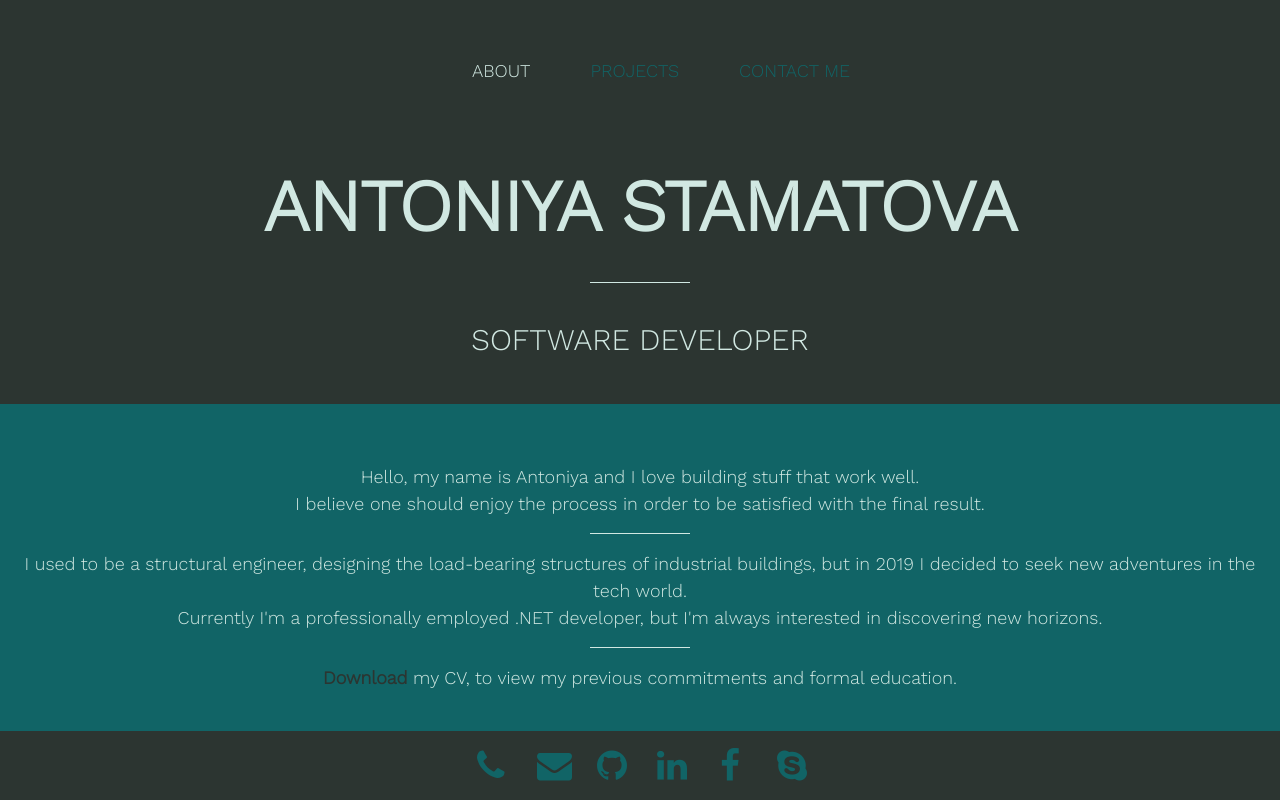
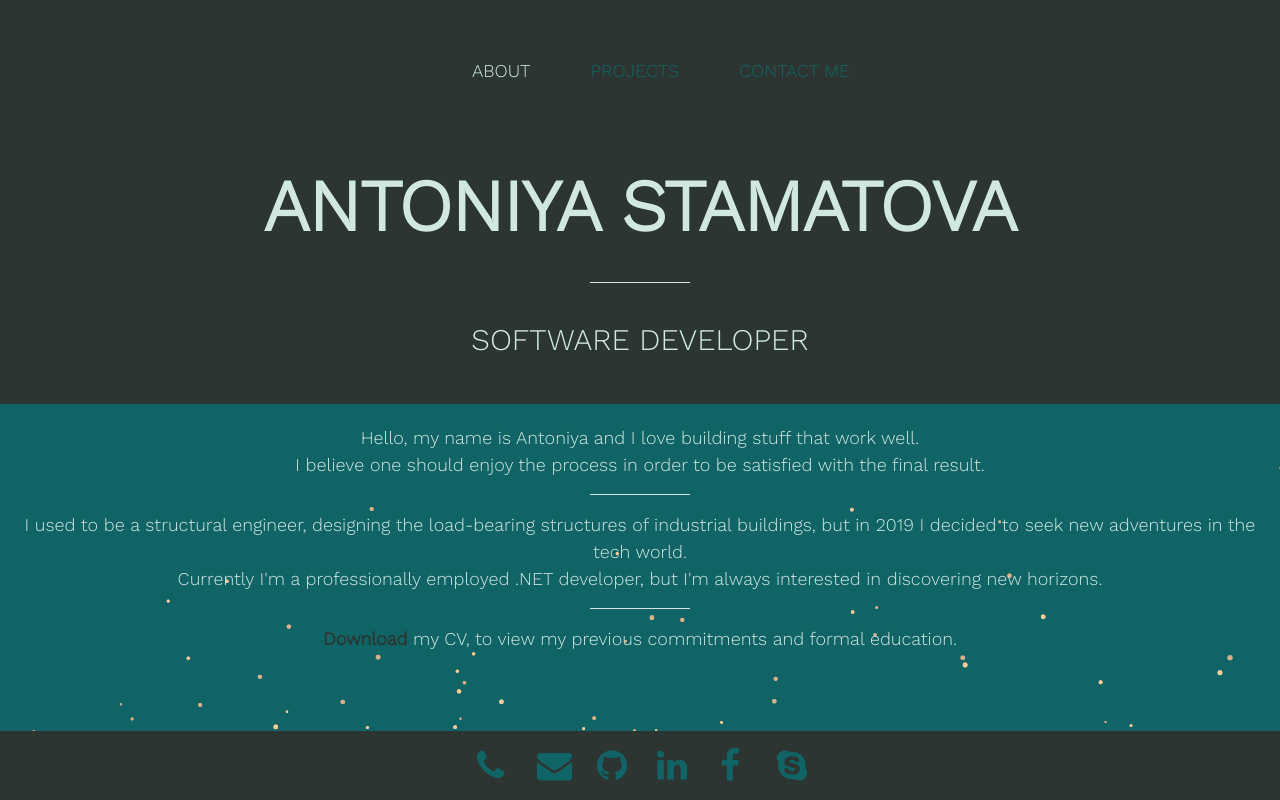
Before and after one commit to TonyStamatova/TonyStamatova.github.io, a React app: page / in a window 1280 px wide. Built offline with nearby package versions, Linux system fonts and the light colour scheme.

Commit message:
Set up background effect with tsParticles library

```diff
--- a/package.json
+++ b/package.json
@@ -36,7 +36,7 @@
     "eslint-webpack-plugin": "^2.5.2",
     "file-loader": "6.1.1",
     "fs-extra": "^9.0.1",
-    "gh-pages": "^3.2.0",
+    "gh-pages": "^3.2.3",
     "html-webpack-plugin": "4.5.0",
     "identity-obj-proxy": "3.0.0",
     "jest": "26.6.0",
@@ -58,6 +58,7 @@
     "react-dom": "^17.0.2",
     "react-refresh": "^0.8.3",
     "react-router-dom": "^5.2.0",
+    "react-tsparticles": "^1.29.2",
     "resolve": "1.18.1",
     "resolve-url-loader": "^3.1.2",
     "sass-loader": "^10.0.5",
--- a/src/App.css
+++ b/src/App.css
@@ -50,8 +50,9 @@ body {
 }
 
 .content {
+	z-index: 9999;
     color: var(--light);
-	background-color: var(--medium);
+	background: transparent;
 	padding: 20px;
 	padding-bottom: 70px;
 	-webkit-font-smoothing: antialiased;
@@ -75,3 +76,12 @@ body {
     color: inherit;
     font-weight: normal;
 }
+
+#tsparticles {
+	z-index: -9999;
+    position: absolute;
+    left: 0;
+    top: 0;
+    width: 100%;
+    height: 100%;
+  }
--- a/src/App.js
+++ b/src/App.js
@@ -4,12 +4,14 @@ import {
   NavLink,
   HashRouter
 } from "react-router-dom";
+import Particles from "react-tsparticles";
 import About from "./components/about/About.jsx";
 import Logo from "./components/about/Logo.jsx";
 import Projects from "./components/projects/Projects.jsx";
 // import Interests from "./components/Interests.jsx";
 import ContactMe from "./components/contacts/ContactMe.jsx";
 import Footer from "./components/contacts/Footer.jsx";
+import { particleOptions } from "./constants/Constants.jsx";
 
 function App() {
   return (
@@ -26,11 +28,14 @@ function App() {
         </nav>
         <Route exact path="/" component={Logo}/>
       </header>
-      <div className="content container-fluid flex-fill d-flex justify-content-center align-items-center">
-        <Route exact path="/" component={About}/>
-        <Route path="/projects" component={Projects}/>
-        {/* <Route path="/interests" component={Interests}/> */}
-        <Route path="/contactMe" component={ContactMe}/>
+      <div>
+        <Particles id="tsparticles" options={particleOptions} />
+        <div className="content container-fluid flex-fill d-flex justify-content-center align-items-center">
+          <Route exact path="/" component={About}/>
+          <Route path="/projects" component={Projects}/>
+          {/* <Route path="/interests" component={Interests}/> */}
+          <Route path="/contactMe" component={ContactMe}/>
+        </div>
       </div>
       <footer id="footer">
         <Footer />
--- a/src/constants/Constants.jsx
+++ b/src/constants/Constants.jsx
@@ -42,3 +42,85 @@ export const projects = [
         }
     },
 ];
+
+export const particleOptions = {
+    fpsLimit: 60,
+    particles: {
+      number: {
+        value: 0,
+        density: {
+          enable: true,
+          value_area: 800
+        }
+      },
+      color: {
+        value: [ "#FFCB9A", "#D9B08C" ]
+      },
+      shape: {
+        type: "circle"
+      },
+      size: {
+        value: 2.5,
+        random: { enable: true, minimumValue: 1 },
+        animation: {
+          enable: false,
+          speed: 20,
+          minimumValue: 4,
+          sync: false
+        }
+      },
+      life: {
+        duration: {
+          value: 2
+        },
+        count: 1
+      },
+      move: {
+        angle: {
+          value: 45,
+          offset: 0
+        },
+        enable: true,
+        gravity: {
+          enable: true,
+          acceleration: -0.5
+        },
+        speed: 10,
+        direction: "top",
+        random: true,
+        straight: false,
+        size: true,
+        outModes: {
+          default: "destroy",
+          bottom: "none"
+        },
+        attract: {
+          enable: false,
+          distance: 300,
+          rotate: {
+            x: 600,
+            y: 1200
+          }
+        }
+      }
+    },
+    detectRetina: true,
+    background: {
+      color: "#116466"
+    },
+    emitters: {
+      direction: "top",
+      rate: {
+        quantity: 10,
+        delay: 0.05
+      },
+      size: {
+        width: 100,
+        height: 10
+      },
+      position: {
+        x: 50,
+        y: 100
+      }
+    }
+};
```
Also changed, not shown: 1 other file (tests, documents, lock files or other folders).
